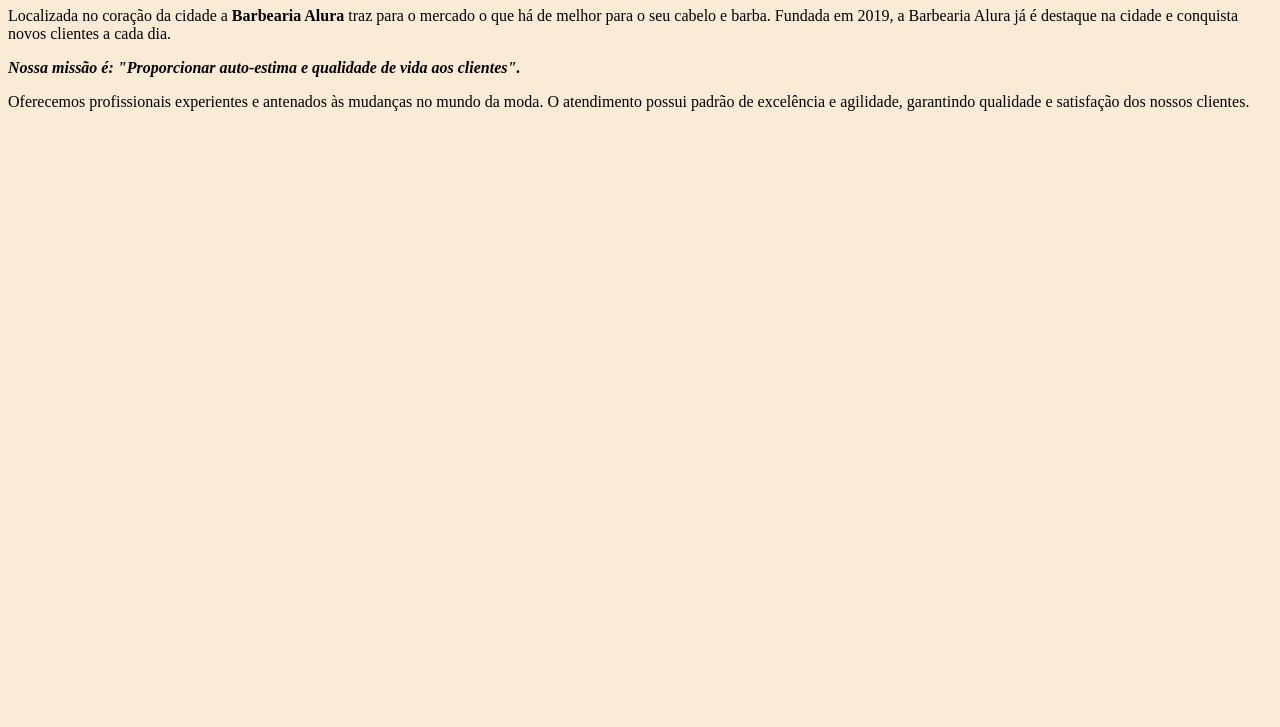
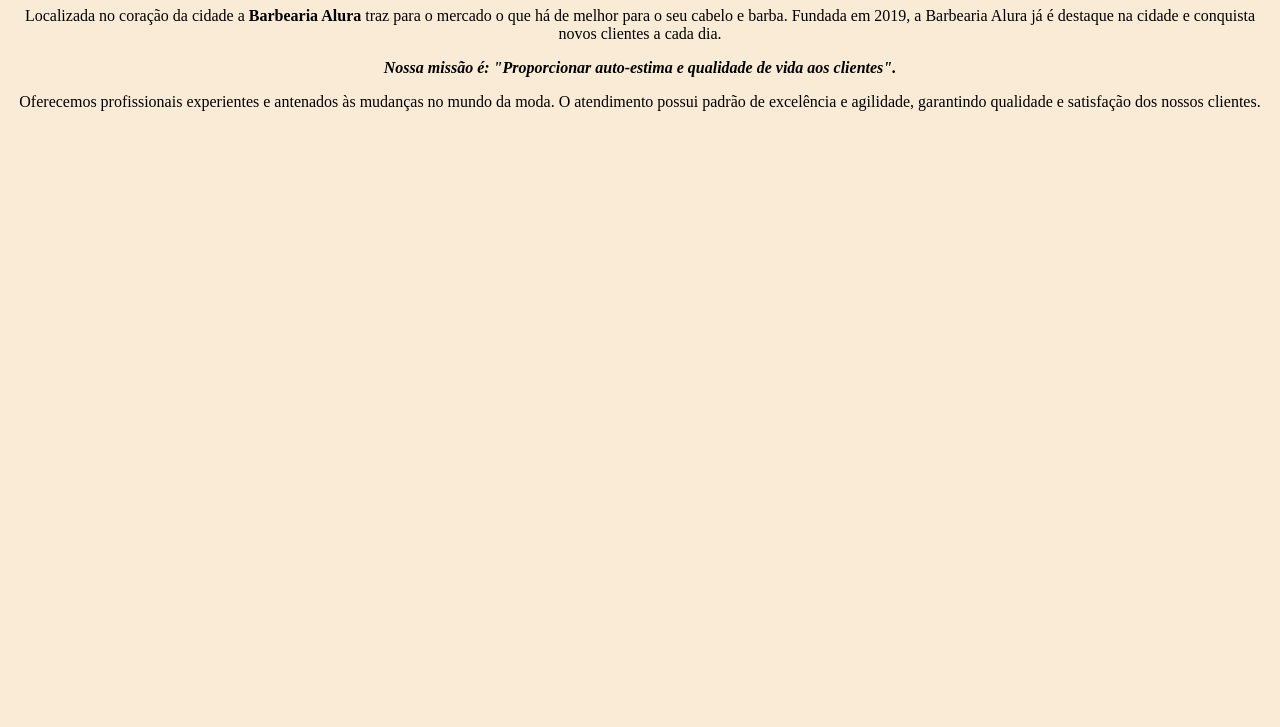
Before and after one commit to JP-Gaster/Barbearia-Alura, a plain HTML site: page index.html in a window 1280 px wide. Shown: the part 73-800 px from the top of the page. Drawn offline with Linux system fonts and the light colour scheme.

Commit message:
Add files via upload

```diff
--- a/style.css
+++ b/style.css
@@ -5,4 +5,7 @@
     color: black;
     text-align: center;
 }
-p{}
+p{
+
+    text-align: center;
+}
```
